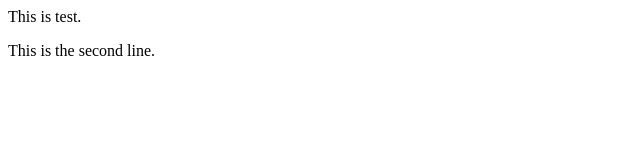
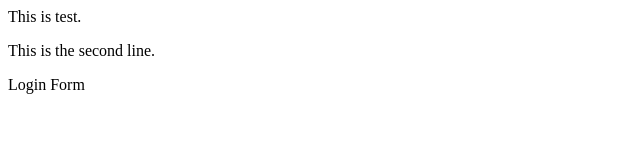
Before and after one commit to yukisk56/myappsample, a plain HTML site: page index.html in a window 1280 px wide. Shown: the full height of the page, 0-640 px from the left. Drawn offline with Linux system fonts and the light colour scheme.

Commit message:
login form

```diff
--- /dev/null
+++ b/dir2/app2.js
@@ -0,0 +1 @@
+console.log('222');
--- a/index.html
+++ b/index.html
@@ -5,5 +5,6 @@
   <body>
     <p>This is test.</p>
     <p>This is the second line.</p>
+    <div>Login Form</div>
   </body>
 </html>
```
Also changed, not shown: login.html (added, +1 -0 lines), log.txt (added).
